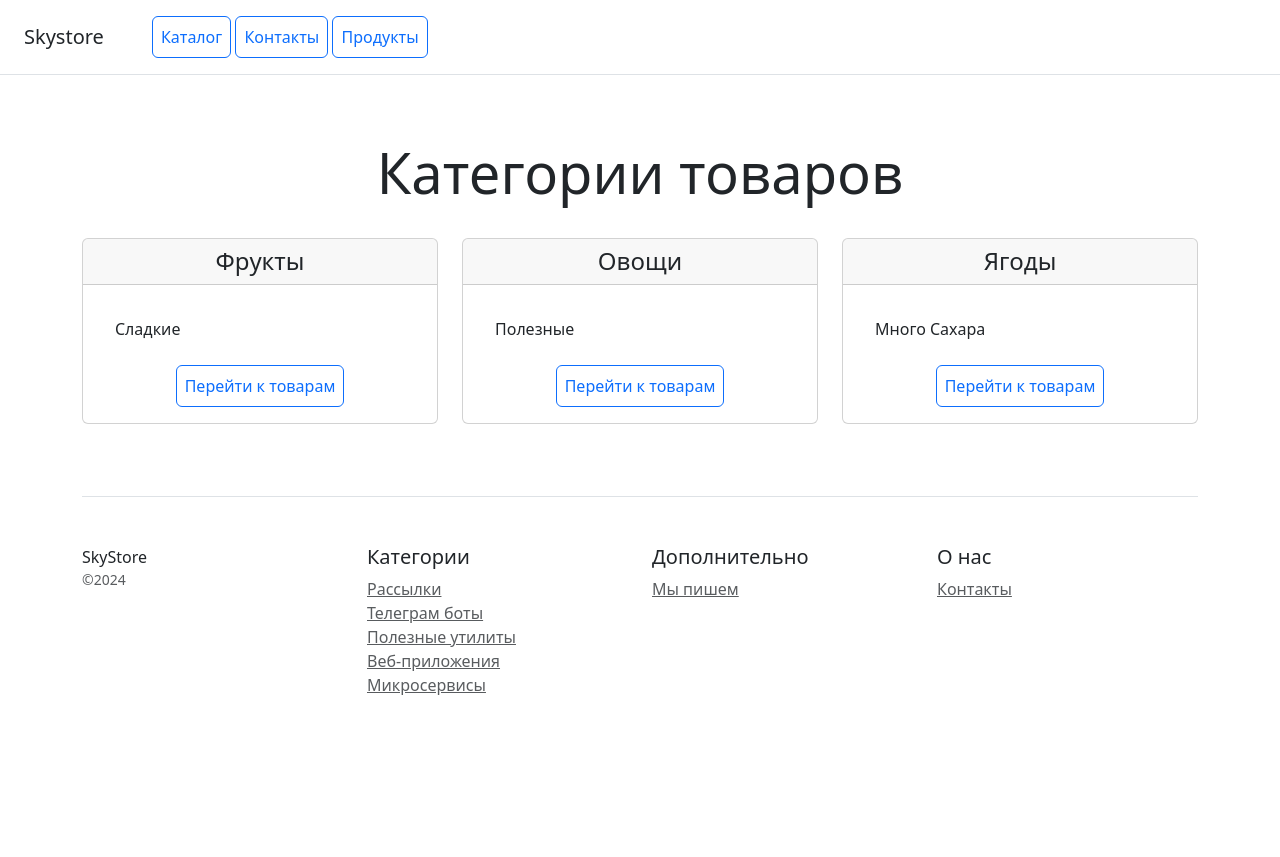
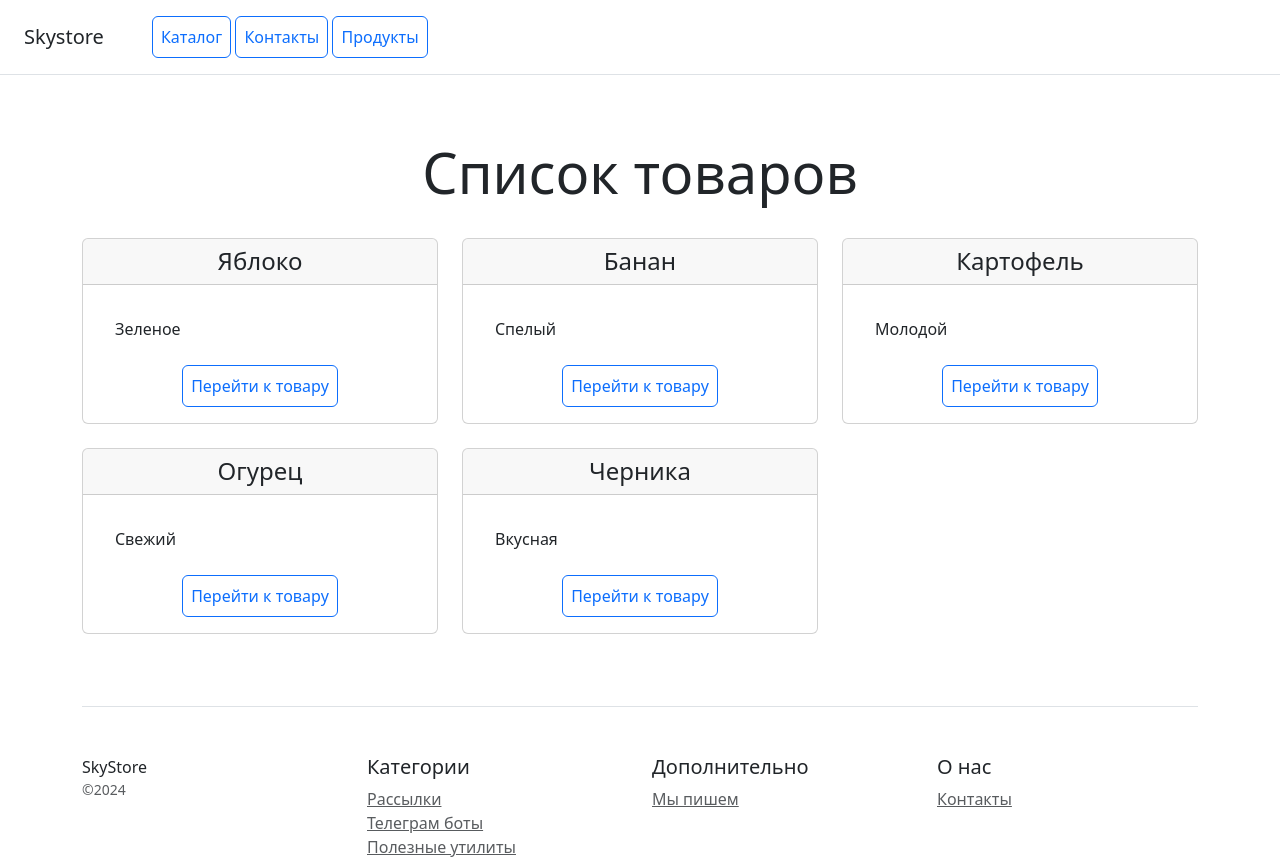
Before and after one commit to Daumond/django_project, a Django app: page / in a window 1280 px wide. Shown: the top 857 px of the page. Before the commit the page ends 695 px from the top, so only its background shows below. Run offline with Django 5.2, Linux system fonts and the light colour scheme; data comes from the database, SQL or seed files in the repository; some libraries are stand-ins or nearby versions.

Commit message:
homework 20.2 fixes

```diff
--- a/catalog/templates/catalog/home.html
+++ b/catalog/templates/catalog/home.html
@@ -8,10 +8,10 @@
         </div>
         <div class="card-body">
             <ul class="list-unstyled mt-3 mb-4 text-start m-3">
-                <li>{{object.description|title}}</li>
+                <li>{{object.description|slice:":100"}}</li>
             </ul>
             <div class="btn-group">
-                <a class="p-2 btn btn-outline-primary" href="/product/{{ object.pk }}" role="button">Перейти к товарам</a>
+                <a class="p-2 btn btn-outline-primary" href="/product/{{ object.pk }}" role="button">Перейти к товару</a>
             </div>
         </div>
         </div>
--- a/catalog/templates/catalog/product.html
+++ b/catalog/templates/catalog/product.html
@@ -12,7 +12,7 @@
 
             <ul class="list-unstyled mt-3 mb-4 text-start m-3">
                 <p class="card-text">Категория: {{ object.category }}</p>
-                <li>Описание: {{object.description|title}}</li>
+                <li>Описание: {{object.description}}</li>
                 <br>
                 <li class="card-title pricing-card-title"> Цена: {{object.price|title}} руб.</li>
             </ul>
--- a/catalog/templates/catalog/product_item.html
+++ b/catalog/templates/catalog/product_item.html
@@ -11,7 +11,7 @@
 
             <ul class="list-unstyled mt-3 mb-4 text-start m-3">
                 <p class="card-text">Категория: {{ object.category }}</p>
-                <li>Описание: {{object.description|title}}</li>
+                <li>Описание: {{object.description}}</li>
                 <br>
                 <li class="card-title pricing-card-title"> Цена: {{object.price|title}} руб.</li>
             </ul>
--- a/catalog/urls.py
+++ b/catalog/urls.py
@@ -1,7 +1,7 @@
 from django.conf import settings
 from django.conf.urls.static import static
 from django.urls import path
-from catalog.views import contacts, home, product, product_item, product_category
+from catalog.views import contacts, home, product, product_item
 
 
 app_name = 'catalog'
@@ -9,8 +9,7 @@ urlpatterns = [
     path('', home, name='home'),
     path('contacts/', contacts, name='contacts'),
     path('product/', product, name='product'),
-    path('product/<int:category>/', product_category, name='product'),
-    path('product/<int:category>/<int:pk>', product_item, name='product_item'),
+    path('product/<int:pk>/', product_item, name='product'),
 ]
 
 static(settings.MEDIA_URL, document_root='settings.MEDIA_ROOT')
--- a/catalog/views.py
+++ b/catalog/views.py
@@ -5,10 +5,10 @@ from catalog.models import Product, Category
 
 # Create your views here.
 def home(request):
-    category_list = Category.objects.all()
+    product_list = Product.objects.all()
     context = {
-        'object_list': category_list,
-        'title': 'Категории товаров'
+        'object_list': product_list,
+        'title': 'Список товаров'
     }
     return render(request, 'catalog/home.html',  context)
 
@@ -34,12 +34,13 @@ def product(request):
     return render(request, 'catalog/product.html', context)
 
 
+"""
 def product_category(request, category):
     context = {
         'object_list': Product.objects.filter(category_id=category),
     }
     return render(request, 'catalog/product.html', context)
-
+"""
 def product_item(request, pk):
     context = {
         'object': Product.objects.get(pk=pk)
```
